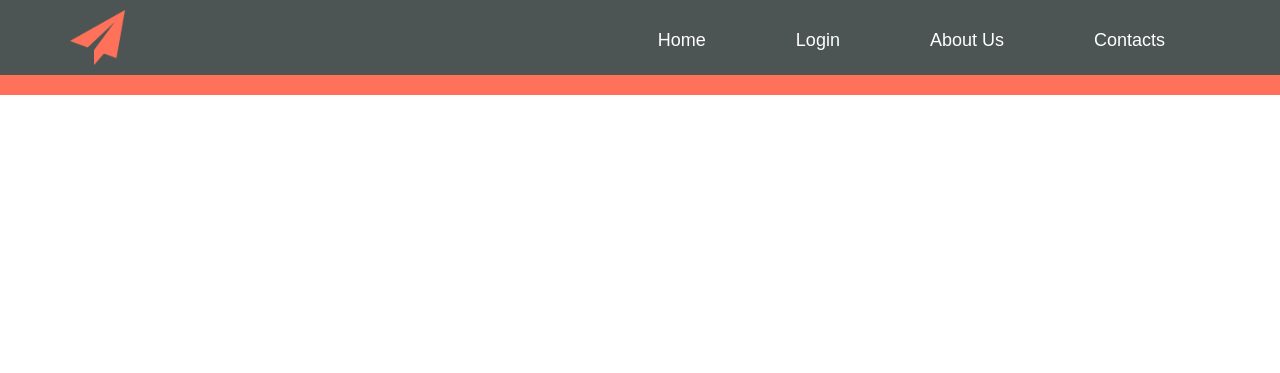
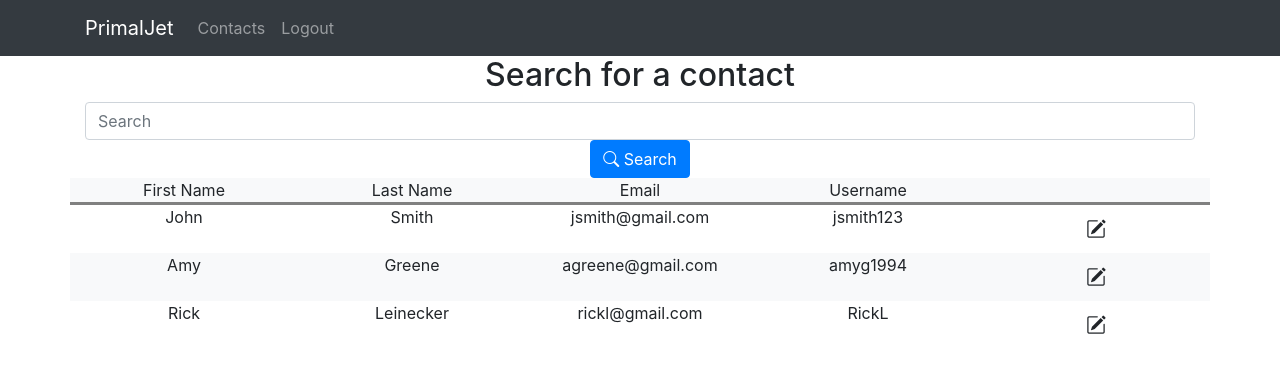
Before and after one commit to EminMammadzada/ContactsApp, a PHP site: page /html/contact.html in a window 1280 px wide. Shown: the top 373 px of the page. Run offline with PHP 8.4, Linux system fonts and the light colour scheme; some libraries are stand-ins or nearby versions.

Commit message:
Changes to contact.html and edit.html

```diff
--- a/css/styles.css
+++ b/css/styles.css
@@ -227,6 +227,46 @@ nav li:hover a::before{
     font-size: 35px;
 }
 
+.contactContainer
+{
+    background-color:white;
+    margin-left:350px;
+    margin-right:350px;
+    margin-top:10px;
+    border-radius: 10px;
+    padding:10px;
+    outline: 5px solid grey;
+}
+
+#contactSearch
+{
+    text-align:center;
+    padding:20px;
+    padding-top:10px;
+    background-color:grey;
+}
+
+#contactDisplay
+{
+    text-align:center;
+    margin-left: 200px;
+    margin-right: 200px;
+    margin-top:10px;
+    border-color: grey;
+    border-radius: 25px;
+    padding:20px;
+    padding-top:10px;
+    text-align:center;
+}
+
+#contact
+{
+    font-family:'Poppins', sans-serif;
+    font-size:22px;
+}
+
+
+
 input[type=text],
 input[type=password] {
     padding: 10px;
@@ -280,3 +320,27 @@ button[type=button]:hover {
     font-weight: 600;
     width: 41%;
 }
+
+button[type=button][id="search"] {
+    background-color: #FF715B;
+    color: white;
+    padding: 10px;
+    margin-top: 30px;
+    box-shadow: 0 0 15px 4px rgba(0,0,0,0.10);
+    border:#FF715B;
+    border-style: solid;
+    border-color: #FF715B;
+    border-width: 3px;
+    border-radius: 25px;
+    transition: all 0.3s;
+    font-family: 'Poppins', sans-serif;
+    font-size: 17px;
+    font-weight: 600;
+    width: 41%;
+}
+
+
+#contactButtons
+{
+    color:green;
+}
--- a/html/contact.html
+++ b/html/contact.html
@@ -1,27 +1,157 @@
-<!DOCTYPE html>
-<html>
-    <head>
-        <title>Contacts</title>
-		<link rel="icon" type="svg+xml" href="../images/PrimalJetLogo.png">
-        <link rel="stylesheet" href="../css/styles.css">
+<!doctype html>
+<html lang="en">
+  <head>
+    <!-- Required meta tags -->
+    <meta charset="utf-8">
+    <meta name="viewport" content="width=device-width, initial-scale=1, shrink-to-fit=no">
+
+    <!-- Bootstrap CSS -->
+    <link rel="stylesheet" href="https://stackpath.bootstrapcdn.com/bootstrap/4.3.1/css/bootstrap.min.css" integrity="sha384-ggOyR0iXCbMQv3Xipma34MD+dH/1fQ784/j6cY/iJTQUOhcWr7x9JvoRxT2MZw1T" crossorigin="anonymous">
+
+    <link rel="stylesheet" href="https://cdn.jsdelivr.net/npm/bootstrap-icons@1.3.0/font/bootstrap-icons.css">
+
+    <title>Contacts</title>
     </head>
+  <body>
+    <nav class="navbar navbar-expand-lg bg-dark navbar-dark">
+        <div class="container">
+            <a href="#" class="navbar-brand">PrimalJet</a>
 
-	<body>
-		<header>
-            <div class="container">
-                <a href="../index.html"><img src="../images/PrimalJetLogo.png" alt="logo" class="svg logo"></a>
+            <button class="navbar-toggler" type="button" data-bs-toggle="collapse" data-bs-target="#navmenu">
+                <span class="navbar-toggler-icon"></span>
+            </button>
 
-                <nav>
-                    <ul>
-                        <li><a href="../index.html">Home</a></li>
-                        <li><a href="login.html">Login</a></li>
-                        <li><a href="about.html">About Us</a></li>
-                        <li><a href="contact.html">Contacts</a></li>
+            <div class="collapse navbar-collapse">
+                <ul class="navbar-nav">
+                    <li class="nav-item">
+                        <a href="contact.html" class="nav-link">Contacts</a>
+                    </li>
 
-                    </ul>
-                </nav>
+                    <li class="nav-item">
+                        <a href="#logoutConfirm" class="nav-link" data-toggle=modal data-target="#logoutConfirm" >Logout</a>
+                    </li>
+                </ul>
+            </div>
+        </div>
+    </nav>
+
+    <div class="container text-center">
+        <h2>Search for a contact</h2>
+        <div class="form-outline">
+            <input type="search" id="form1" class="form-control" placeholder="Search"/>
+            <button type="button" class="btn btn-primary" id="search">
+                <i class="bi bi-search"></i>
+                Search
+            </button>
+        </div>
+    </div>
+
+    <div class="container">
+        <div class="row bg-light text-center">
+            <div class="col" style="border-bottom:solid; border-color:grey;">
+                First Name
+            </div>
+            <div class="col" style="border-bottom:solid; border-color:grey;">
+                Last Name
+            </div>
+            <div class="col" style="border-bottom:solid; border-color:grey;">
+                Email
+            </div>
+            <div class="col" style="border-bottom:solid; border-color:grey;">
+                Username
+            </div>
+            <div class="col" style="border-bottom:solid; border-color:grey;">
+            </div>
+        </div>
+
+
+        <div class="row text-center">
+            <div class="col">
+                John
+            </div>
+            <div class="col">
+                Smith
+            </div>
+            <div class="col">
+                jsmith@gmail.com
+            </div>
+            <div class="col">
+                jsmith123
             </div>
 
-        </header>
-	</body>
+            <div class="col">
+                <a href="edit.html" type="button" class="btn btn-default btn-lg">
+                    <i class="bi bi-pencil-square"></i>
+                </a>
+            </div>
+        </div>
+
+        <div class="row bg-light text-center">
+            <div class="col">
+                Amy
+            </div>
+            <div class="col">
+                Greene
+            </div>
+            <div class="col">
+                agreene@gmail.com
+            </div>
+            <div class="col">
+                amyg1994
+            </div>
+            <div class="col">
+                <a href="edit.html" type="button" class="btn btn-default btn-lg">
+                    <i class="bi bi-pencil-square"></i>
+                </a>
+            </div>
+        </div>
+
+        <div class="row text-center">
+            <div class="col">
+                Rick
+            </div>
+            <div class="col">
+                Leinecker
+            </div>
+            <div class="col">
+                rickl@gmail.com
+            </div>
+            <div class="col">
+                RickL
+            </div>
+            <div class="col">
+                <a href="edit.html" type="button" class="btn btn-default btn-lg">
+                    <i class="bi bi-pencil-square"></i>
+                </a>
+            </div>
+        </div>
+
+        <!-- Modal -->
+        <div class="modal fade" id="logoutConfirm" tabindex="-1" role="dialog" aria-labelledby="exampleModalLabel" aria-hidden="true">
+          <div class="modal-dialog" role="document">
+            <div class="modal-content">
+              <div class="modal-header">
+                <h5 class="modal-title" id="exampleModalLabel">Modal title</h5>
+                <button type="button" class="close" data-dismiss="modal" aria-label="Close">
+                  <span aria-hidden="true">&times;</span>
+                </button>
+              </div>
+              <div class="modal-body">
+                Are you sure you want to log out?
+              </div>
+              <div class="modal-footer">
+                <button type="button" class="btn btn-secondary" data-dismiss="modal">Cancel</button>
+                <button onclick="location.href='../index.html'" type="button" class="btn btn-primary" data-toggle="modal" data-target="logoutConfirm">Logout</button>
+              </div>
+            </div>
+          </div>
+        </div>
+
+
+    <!-- Optional JavaScript -->
+    <!-- jQuery first, then Popper.js, then Bootstrap JS -->
+    <script src="https://code.jquery.com/jquery-3.3.1.slim.min.js" integrity="sha384-q8i/X+965DzO0rT7abK41JStQIAqVgRVzpbzo5smXKp4YfRvH+8abtTE1Pi6jizo" crossorigin="anonymous"></script>
+    <script src="https://cdnjs.cloudflare.com/ajax/libs/popper.js/1.14.7/umd/popper.min.js" integrity="sha384-UO2eT0CpHqdSJQ6hJty5KVphtPhzWj9WO1clHTMGa3JDZwrnQq4sF86dIHNDz0W1" crossorigin="anonymous"></script>
+    <script src="https://stackpath.bootstrapcdn.com/bootstrap/4.3.1/js/bootstrap.min.js" integrity="sha384-JjSmVgyd0p3pXB1rRibZUAYoIIy6OrQ6VrjIEaFf/nJGzIxFDsf4x0xIM+B07jRM" crossorigin="anonymous"></script>
+  </body>
 </html>
```
Also changed, not shown: html/edit.html (+90 -0 lines).
